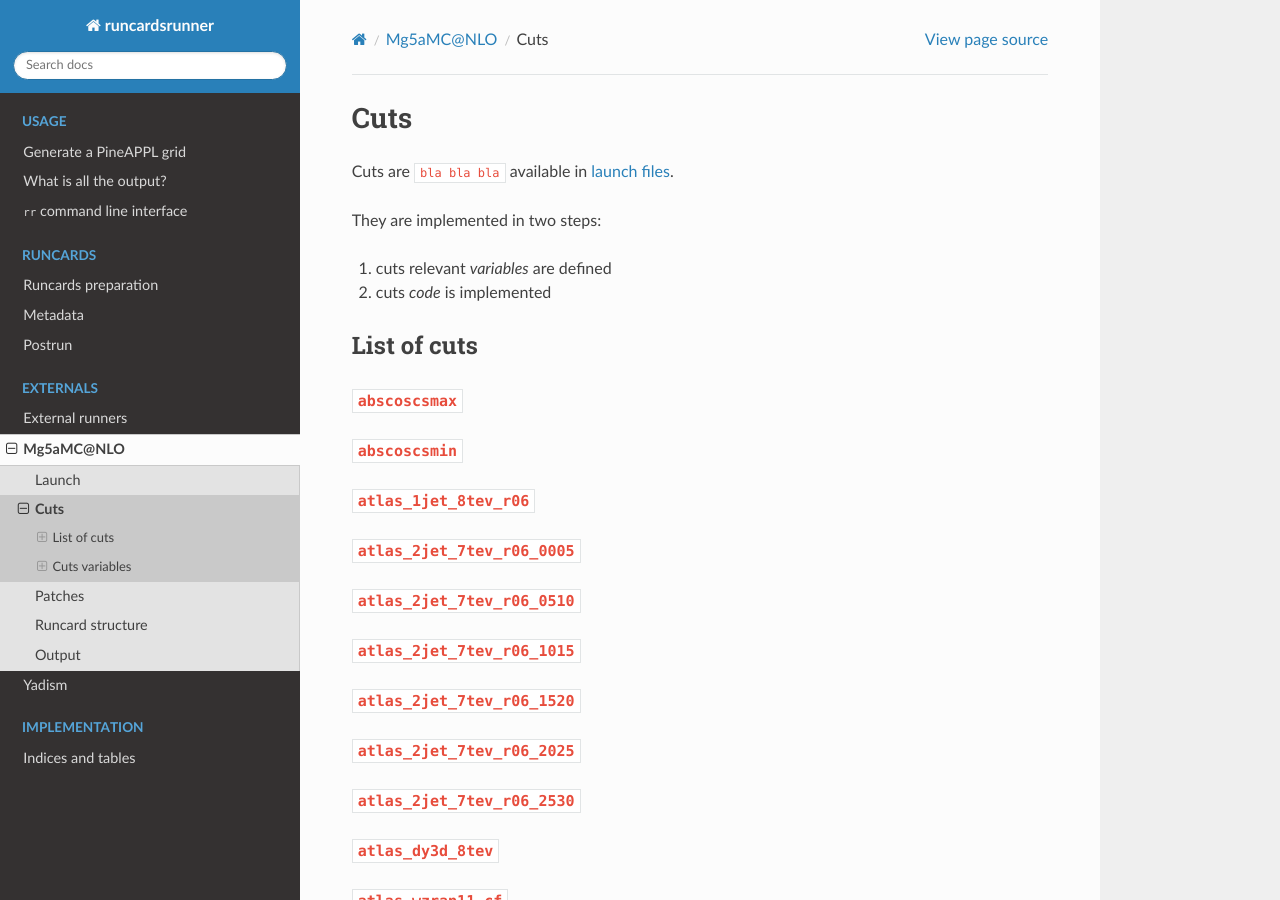
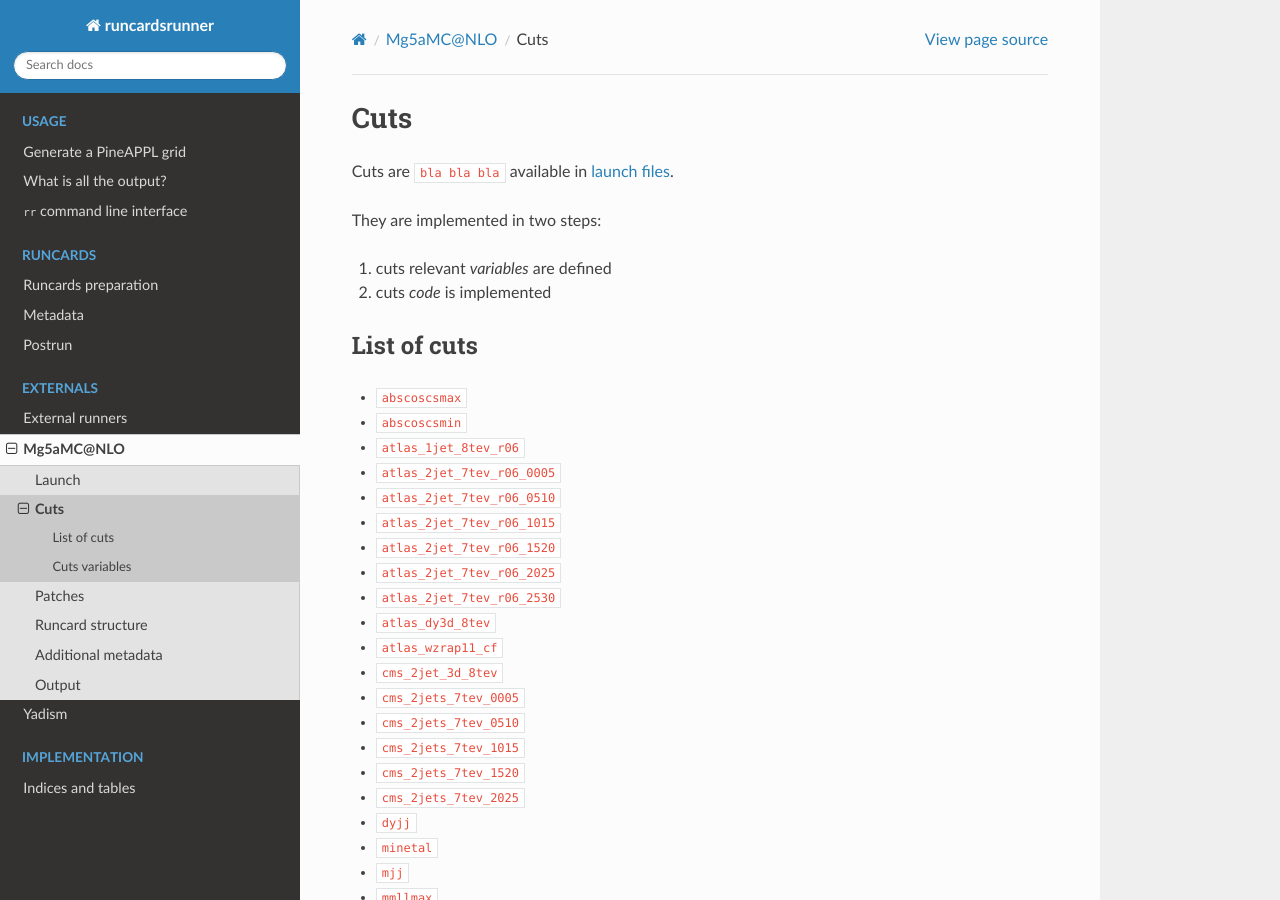
Before and after one commit to NNPDF/pinecards, a Sphinx documentation site: the page built from docs/source/external/mg5_cuts.rst, in a window 1280 px wide and 900 px high. Built offline with Sphinx 7.4.7 and the Read the Docs theme 2.0.0, drawn with Linux system fonts in a browser that asks for light colours; pages that are not in the unit, such as notebooks, are missing from menus.

Commit message:
Document mg5 additional metadata

```diff
--- a/docs/source/external/mg5_cuts.rst
+++ b/docs/source/external/mg5_cuts.rst
@@ -11,124 +11,47 @@
 List of cuts
 ------------
 
-``abscoscsmax``
-~~~~~~~~~~~~~~~
-
-``abscoscsmin``
-~~~~~~~~~~~~~~~
-
-``atlas_1jet_8tev_r06``
-~~~~~~~~~~~~~~~~~~~~~~~
-
-``atlas_2jet_7tev_r06_0005``
-~~~~~~~~~~~~~~~~~~~~~~~~~~~~
-
-``atlas_2jet_7tev_r06_0510``
-~~~~~~~~~~~~~~~~~~~~~~~~~~~~
-
-``atlas_2jet_7tev_r06_1015``
-~~~~~~~~~~~~~~~~~~~~~~~~~~~~
-
-``atlas_2jet_7tev_r06_1520``
-~~~~~~~~~~~~~~~~~~~~~~~~~~~~
-
-``atlas_2jet_7tev_r06_2025``
-~~~~~~~~~~~~~~~~~~~~~~~~~~~~
-
-``atlas_2jet_7tev_r06_2530``
-~~~~~~~~~~~~~~~~~~~~~~~~~~~~
-
-``atlas_dy3d_8tev``
-~~~~~~~~~~~~~~~~~~~
-
-``atlas_wzrap11_cf``
-~~~~~~~~~~~~~~~~~~~~
-
-``cms_2jet_3d_8tev``
-~~~~~~~~~~~~~~~~~~~~
-
-``cms_2jets_7tev_0005``
-~~~~~~~~~~~~~~~~~~~~~~~
-
-``cms_2jets_7tev_0510``
-~~~~~~~~~~~~~~~~~~~~~~~
-
-``cms_2jets_7tev_1015``
-~~~~~~~~~~~~~~~~~~~~~~~
-
-``cms_2jets_7tev_1520``
-~~~~~~~~~~~~~~~~~~~~~~~
-
-``cms_2jets_7tev_2025``
-~~~~~~~~~~~~~~~~~~~~~~~
-
-``dyjj``
-~~~~~~~~
-
-``minetal``
-~~~~~~~~~~~
-
-``mjj``
-~~~~~~~
-
-``mmllmax``
-~~~~~~~~~~~
-
-``mtw``
-~~~~~~~
-
-``ptj1min``
-~~~~~~~~~~~
-
-``ptl1min``
-~~~~~~~~~~~
-
-``ptmiss``
-~~~~~~~~~~
-
-``ptzmax``
-~~~~~~~~~~
-
-``ptzmin``
-~~~~~~~~~~
-
-``yh``
-~~~~~~
-
-``yll``
-~~~~~~~
-
-``yt``
-~~~~~~
-
-``yz``
-~~~~~~
-
-``yzmin``
-~~~~~~~~~
-
+- ``abscoscsmax``
+- ``abscoscsmin``
+- ``atlas_1jet_8tev_r06``
+- ``atlas_2jet_7tev_r06_0005``
+- ``atlas_2jet_7tev_r06_0510``
+- ``atlas_2jet_7tev_r06_1015``
+- ``atlas_2jet_7tev_r06_1520``
+- ``atlas_2jet_7tev_r06_2025``
+- ``atlas_2jet_7tev_r06_2530``
+- ``atlas_dy3d_8tev``
+- ``atlas_wzrap11_cf``
+- ``cms_2jet_3d_8tev``
+- ``cms_2jets_7tev_0005``
+- ``cms_2jets_7tev_0510``
+- ``cms_2jets_7tev_1015``
+- ``cms_2jets_7tev_1520``
+- ``cms_2jets_7tev_2025``
+- ``dyjj``
+- ``minetal``
+- ``mjj``
+- ``mmllmax``
+- ``mtw``
+- ``ptj1min``
+- ``ptl1min``
+- ``ptmiss``
+- ``ptzmax``
+- ``ptzmin``
+- ``yh``
+- ``yll``
+- ``yt``
+- ``yz``
+- ``yzmin``
 
 
 Cuts variables
 --------------
 
-``abscoscs``
-~~~~~~~~~~~~
-
-``atlas_1jet_8tev_r06``
-~~~~~~~~~~~~~~~~~~~~~~~
-
-``atlas_dy3d_8tev``
-~~~~~~~~~~~~~~~~~~~
-
-``atlas_wzrap11_cf``
-~~~~~~~~~~~~~~~~~~~~
-
-``cms_2jet_3d_8tev``
-~~~~~~~~~~~~~~~~~~~~
-
-``mtw``
-~~~~~~~
-
-``ptmiss``
-~~~~~~~~~~
+- ``abscoscs``
+- ``atlas_1jet_8tev_r06``
+- ``atlas_dy3d_8tev``
+- ``atlas_wzrap11_cf``
+- ``cms_2jet_3d_8tev``
+- ``mtw``
+- ``ptmiss``
--- a/docs/source/runcards/metadata.rst
+++ b/docs/source/runcards/metadata.rst
@@ -28,3 +28,8 @@
 This key-value pairs are written into the final PineAPPL, to allow the user
 to easily identify what is stored in the grid and how it was generated. It
 also allows for easily plotting the contents of the grids.
+
+.. note::
+
+   Further metadata are specific for each external, you can find them in the
+   respective external page, in the section "Additional metadata".
```
Also changed, not shown: docs/source/external/mg5.rst (+18 -0 lines).
